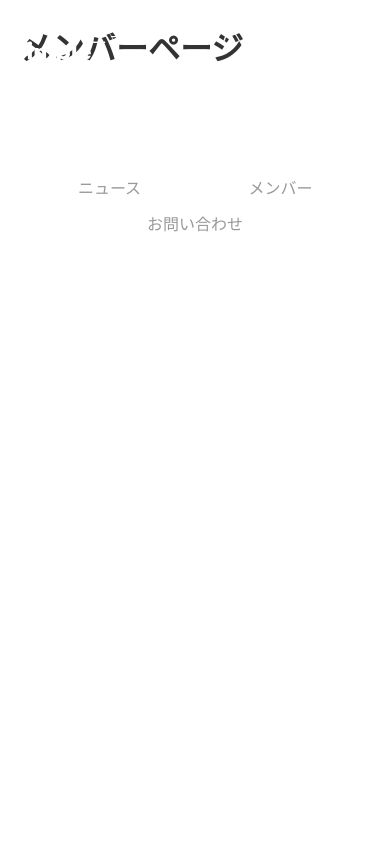
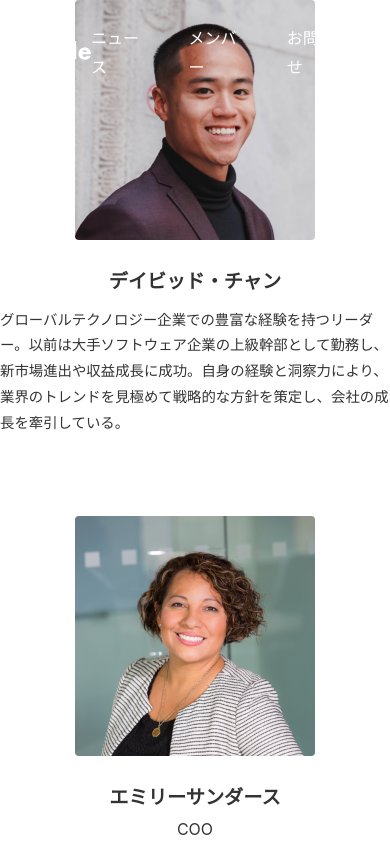
Before and after one commit to hanimako/my-next-project, a Next.js app: page /members in a window 390 px wide. Shown: the top 844 px of the page. Built offline with nearby package versions, Linux system fonts and the light colour scheme.

Commit message:
4-3-1 メンバー一覧を表示しよう

```diff
--- a/app/members/page.module.css
+++ b/app/members/page.module.css
@@ -0,0 +1,78 @@
+.text {
+  text-align: center;
+  margin-bottom: 40px;
+}
+
+.list {
+  display: flex;
+  align-items: flex-start;
+  gap: 40px;
+  margin-bottom: 80px;
+}
+
+.list:nth-child(even) {
+  flex-direction: row-reverse;
+}
+
+.image {
+  width: 240px;
+  height: auto;
+  border-radius: var(--border-radius);
+}
+
+.name {
+  font-size: 1.2rem;
+  font-weight: bold;
+}
+
+.position {
+  margin-bottom: 8px;
+}
+
+.profile {
+  font-size: 0.9rem;
+}
+
+.footer {
+  display: flex;
+  flex-direction: column;
+  align-items: center;
+  border-top: 1px solid var(--color-border);
+  padding-top: 40px;
+  text-align: center;
+  gap: 24px;
+}
+
+.message {
+  font-size: 2rem;
+  font-weight: bold;
+}
+
+.empty {
+  margin-bottom: 40px;
+}
+
+@media (max-width: 640px) {
+  .text {
+    text-align: left;
+  }
+
+  .list {
+    display: flex;
+    flex-direction: column;
+    align-items: center;
+    gap: 24px;
+  }
+
+  .list:nth-child(even) {
+    flex-direction: column;
+  }
+
+  .name {
+    text-align: center;
+  }
+
+  .position {
+    text-align: center;
+  }
+}
--- a/app/members/page.tsx
+++ b/app/members/page.tsx
@@ -1,7 +1,72 @@
+import Image from "next/image";
+import styles from "./page.module.css";
+
+const data = {
+  contents: [
+    {
+      id: "1",
+      image: {
+        url: "/img-member1.jpg",
+        width: 240,
+        height: 240,
+      },
+      name: "デイビッド・チャン",
+      position: "",
+      profile:
+        "グローバルテクノロジー企業での豊富な経験を持つリーダー。以前は大手ソフトウェア企業の上級幹部として勤務し、新市場進出や収益成長に成功。自身の経験と洞察力により、業界のトレンドを見極めて戦略的な方針を策定し、会社の成長を牽引している。",
+    },
+    {
+      id: "2",
+      image: {
+        url: "/img-member2.jpg",
+        width: 240,
+        height: 240,
+      },
+      name: "エミリーサンダース",
+      position: "COO",
+      profile:
+        "グローバル企業での運営管理と組織改革の経験豊富なエグゼクティブ。以前は製造業でCOOとして勤務し、生産効率の向上や品質管理の最適化に成功。戦略的なマインドセットと組織の能力強化に対する専門知識は、会社の成長と効率化に大きく貢献している。",
+    },
+    {
+      id: "3",
+      image: {
+        url: "/img-member3.jpg",
+        width: 240,
+        height: 240,
+      },
+      name: "ジョン・ウィルソン",
+      position: "CTO",
+      profile:
+        "先端技術の研究開発と製品イノベーションの分野で優れた経歴を持つテクノロージーエキスパート。以前は、大手テクノロジー企業の研究開発部門で主任エンジニアとして勤務し、革新的な製品の開発に携わった。最新の技術トレンドに精通し、、当社の製品ポートフォリオを革新的かつ競争力のあるものにするためにリサーチと開発をリードしている。",
+    },
+  ],
+};
+
 export default function Page() {
   return (
-    <div style={{ margin: 20 }}>
-      <h1>メンバーページ</h1>
+    <div className={styles.container}>
+      {data.contents.length === 0 ? (
+        <p className={styles.empty}>メンバーが登録されていません。</p>
+      ) : (
+        <ul>
+          {data.contents.map((member) => (
+            <li key={member.id} className={styles.list}>
+              <Image
+                src={member.image.url}
+                alt=""
+                width={member.image.width}
+                height={member.image.height}
+                className={styles.image}
+              />
+              <dl>
+                <dt className={styles.name}>{member.name}</dt>
+                <dd className={styles.position}>{member.position}</dd>
+                <dd className={styles.profile}>{member.profile}</dd>
+              </dl>
+            </li>
+          ))}
+        </ul>
+      )}
     </div>
   );
 }
```
